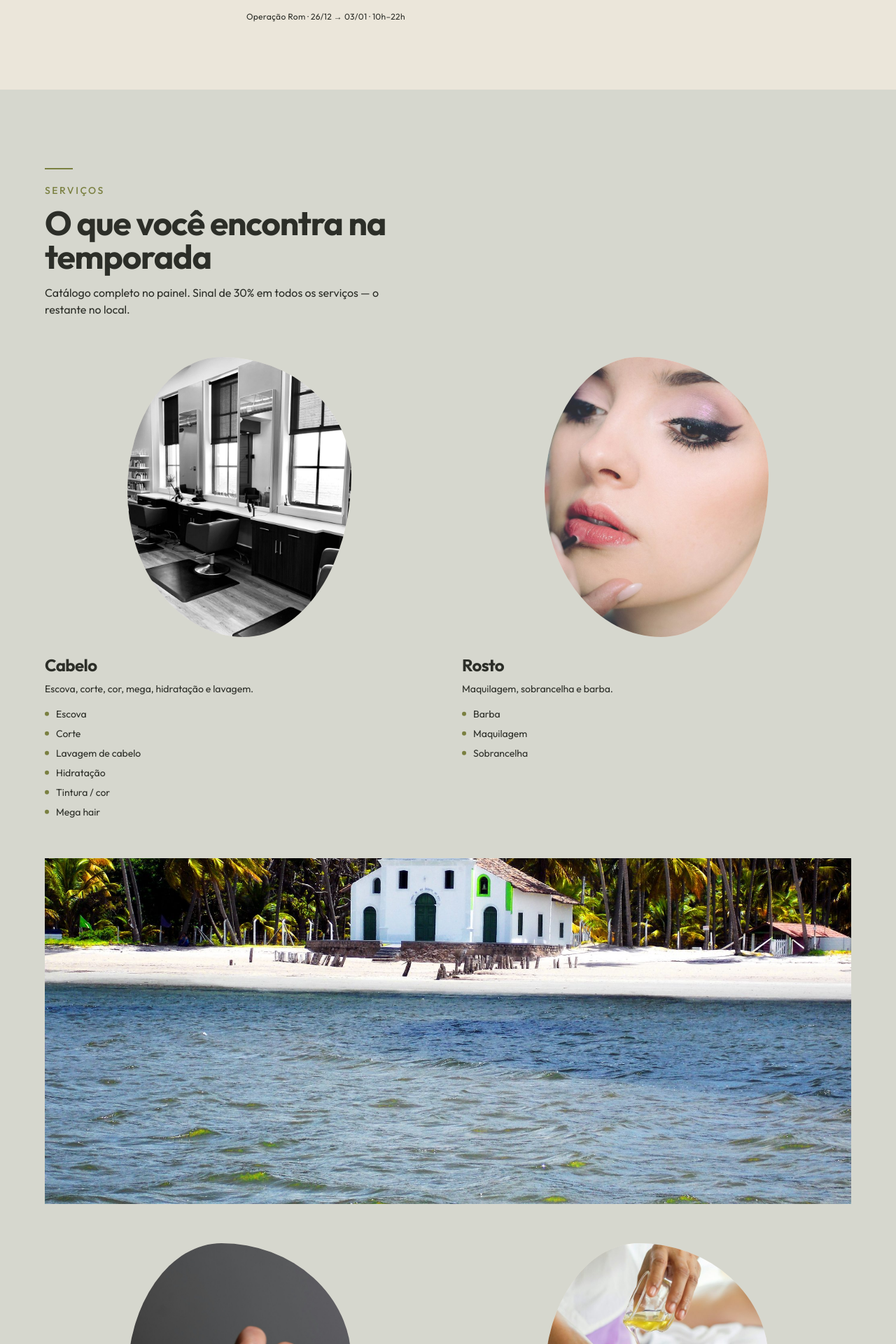
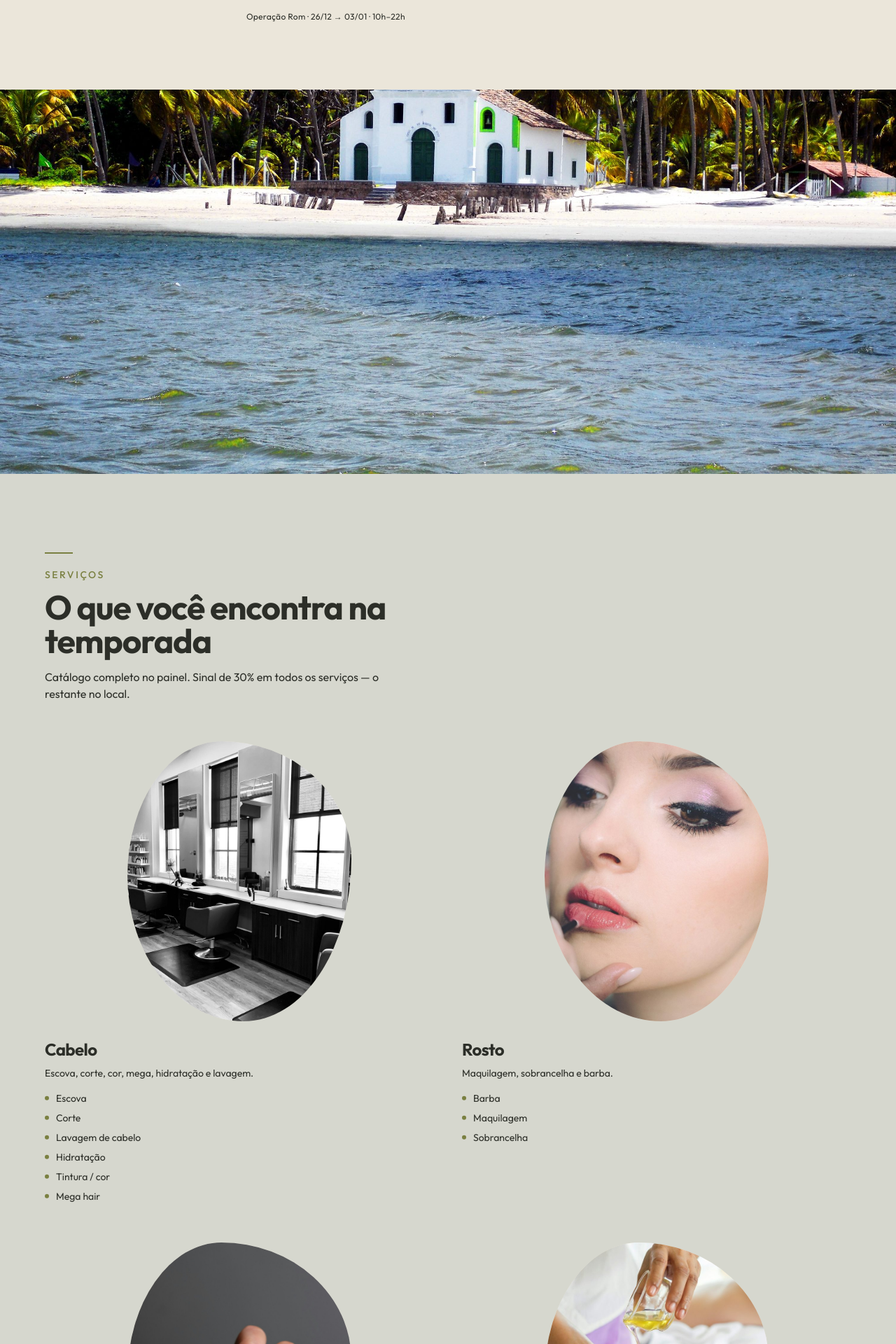
Before and after one commit to contatovinicaetano93-commits/Romcarneiros, a Next.js app: page / in a window 1280 px wide. Shown: the part 1415-3335 px from the top of the page at 70% size. Built offline with nearby package versions, Linux system fonts and the light colour scheme.

Commit message:
Coloca a igrejinha entre a região e os Serviços
A foto sai de dentro da grade de cards e fica logo abaixo de
Descubra Carneiros, antes da seção de Serviços.

Co-authored-by: contatovinicaetano93-commits <contatovinicaetano93-commits@users.noreply.github.com>

```diff
--- a/src/app/page.tsx
+++ b/src/app/page.tsx
@@ -1,4 +1,5 @@
 import { AboutRom } from "@/components/site/AboutRom";
+import { CarneirosBreak } from "@/components/site/CarneirosBreak";
 import { DiscoverCarneiros } from "@/components/site/DiscoverCarneiros";
 import { Footer } from "@/components/site/Footer";
 import { Header } from "@/components/site/Header";
@@ -12,6 +13,7 @@ export default function HomePage() {
       <Header />
       <Hero />
       <DiscoverCarneiros />
+      <CarneirosBreak />
       <Services />
       <AboutRom />
       <ReserveCta />
--- /dev/null
+++ b/src/components/site/CarneirosBreak.tsx
@@ -0,0 +1,19 @@
+import Image from "next/image";
+import { DISCOVER_BACKGROUND } from "@/lib/images";
+
+/** Faixa visual da igrejinha — entre região (Descubra) e Serviços. */
+export function CarneirosBreak() {
+  return (
+    <section aria-label="Praia dos Carneiros" className="relative aspect-[16/10] overflow-hidden bg-beige sm:aspect-[21/9]">
+      <Image
+        src={DISCOVER_BACKGROUND}
+        alt="Igrejinha de São Benedito na Praia dos Carneiros"
+        fill
+        className="object-cover object-center"
+        sizes="100vw"
+        priority={false}
+      />
+      <div className="absolute inset-0 bg-gradient-to-t from-olive-deep/25 via-transparent to-transparent" />
+    </section>
+  );
+}
--- a/src/components/site/Services.tsx
+++ b/src/components/site/Services.tsx
@@ -1,7 +1,6 @@
 import Image from "next/image";
 import Link from "next/link";
 import { SERVICE_CATEGORIES, SERVICES } from "@/lib/catalog";
-import { DISCOVER_BACKGROUND } from "@/lib/images";
 
 export function Services() {
   return (
@@ -16,11 +15,10 @@ export function Services() {
           Catálogo completo no painel. Sinal de 30% em todos os serviços — o restante no local.
         </p>
 
-        {/* Grade 2 colunas no desktop: Cabelo|Rosto → foto → Unhas|Corpo (evita colunas vazias) */}
         <div className="mt-14 grid gap-12 sm:grid-cols-2 sm:gap-x-10 sm:gap-y-14">
-          {SERVICE_CATEGORIES.flatMap((category, index) => {
+          {SERVICE_CATEGORIES.map((category) => {
             const items = SERVICES.filter((s) => s.category === category.id);
-            const card = (
+            return (
               <article key={category.id} className="group">
                 {/* Mesmo padrão oval da foto do Romeu — pronto para fotos reais da campanha */}
                 <div className="rom-blob-mask relative mx-auto aspect-[4/5] w-full max-w-[320px] overflow-hidden bg-beige">
@@ -45,28 +43,6 @@ export function Services() {
                 </ul>
               </article>
             );
-
-            // Foto da igrejinha entre o 2º e o 3º card (Rosto → Unhas)
-            if (index === 2) {
-              return [
-                <div
-                  key="carneiros-break"
-                  className="relative -mx-5 aspect-[16/10] overflow-hidden bg-beige sm:col-span-2 sm:mx-0 sm:aspect-[21/9]"
-                >
-                  <Image
-                    src={DISCOVER_BACKGROUND}
-                    alt="Igrejinha de São Benedito na Praia dos Carneiros"
-                    fill
-                    className="object-cover object-center"
-                    sizes="100vw"
-                  />
-                  <div className="absolute inset-0 bg-gradient-to-t from-olive-deep/25 via-transparent to-transparent" />
-                </div>,
-                card,
-              ];
-            }
-
-            return [card];
           })}
         </div>
 
```
